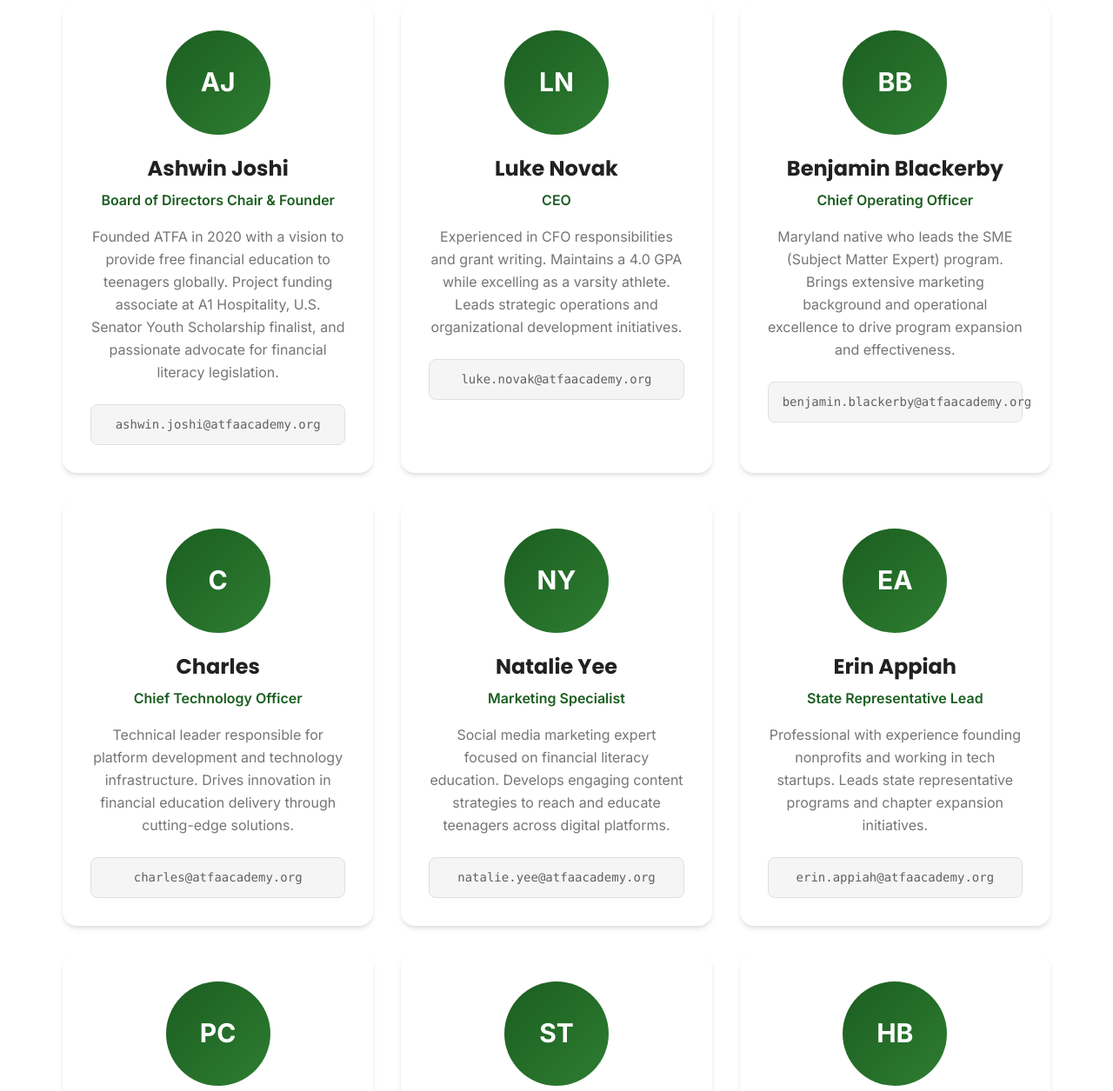
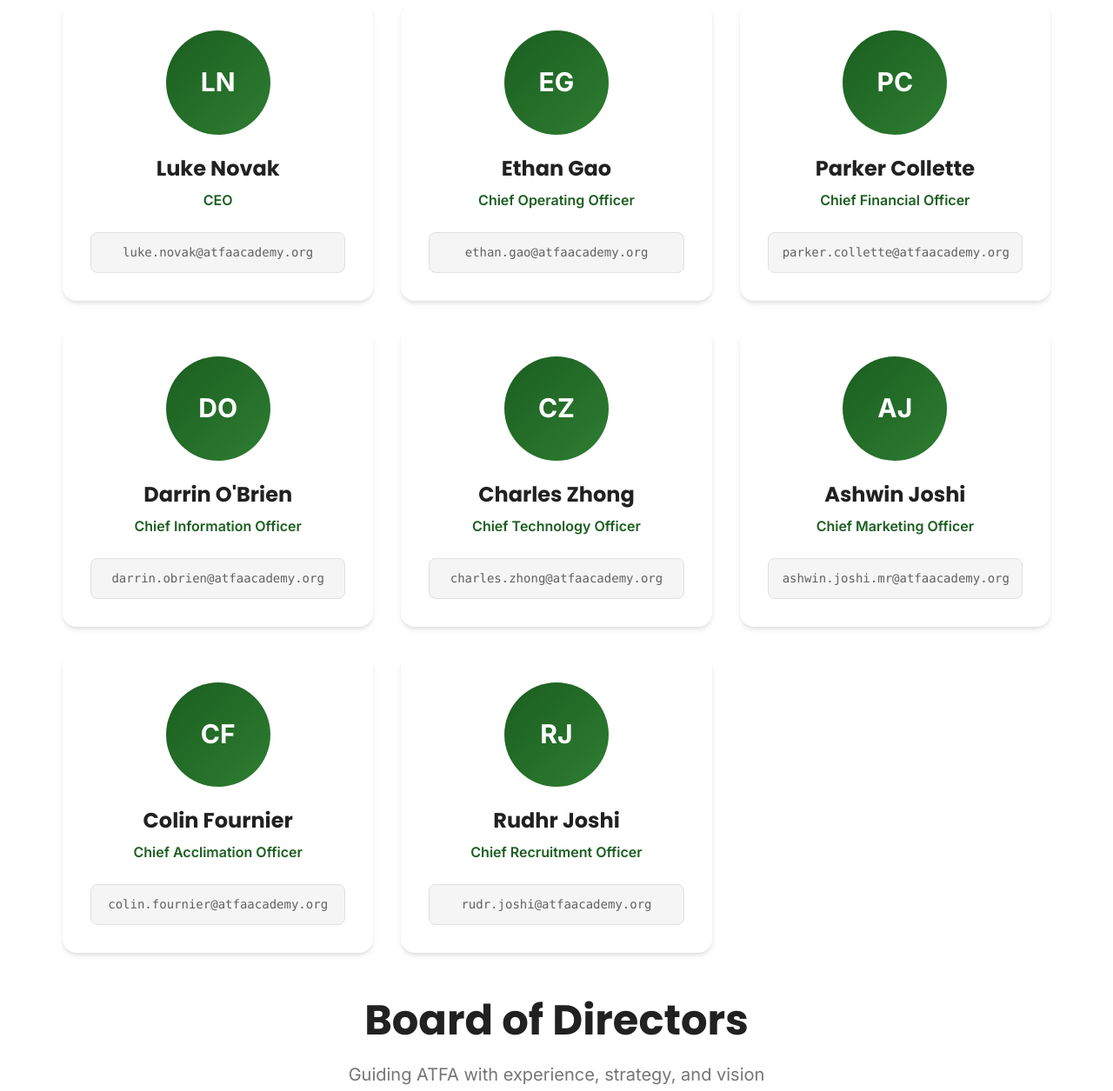
Before and after one commit to calashwin/atfaacacemy-redesign, a plain HTML site: page team.html in a window 1280 px wide. Shown: the part 979-2234 px from the top of the page at 87% size. Drawn offline with Linux system fonts and the light colour scheme.

Commit message:
Fixed sponsors not loading and sorted out the team page.

```diff
--- a/css/atfa-unified.css
+++ b/css/atfa-unified.css
@@ -981,7 +981,7 @@ a:hover {
 /* Stats Grid */
 .stats-grid {
     display: grid;
-    grid-template-columns: repeat(auto-fit, minmax(200px, 1fr));
+    grid-template-columns: repeat(auto-fit, minmax(150px, 1fr));
     gap: var(--atfa-space-8);
     text-align: center;
 }
--- a/team.html
+++ b/team.html
@@ -72,12 +72,15 @@
                 <h1 class="hero-title">Meet Our <span class="highlight">Dedicated Team</span></h1>
                 <p class="hero-subtitle">Passionate young leaders working to bring financial literacy education to teenagers worldwide</p>
             </div>
-
             <div class="card bg-white rounded-2xl shadow-lg p-8 m-8">
                 <div class="stats-grid">
                     <div class="stat-item">
-                        <span class="stat-number">9</span>
+                        <span class="stat-number">8</span>
                         <span class="stat-label">Team Members</span>
+                    </div>
+                    <div class="stat-item">
+                        <span class="stat-number">3</span>
+                        <span class="stat-label">Board of Directors</span>
                     </div>
                     <div class="stat-item">
                         <span class="stat-number">100K+</span>
@@ -105,58 +108,22 @@
             </div>
 
                 <div class="team-grid">
-                    <!-- Ashwin Joshi - Founder & CEO -->
-                    <div class="team-member">
-                        <div class="member-photo">AJ</div>
-                        <h3 class="member-name">Ashwin Joshi</h3>
-                        <p class="member-role">Board of Directors Chair & Founder</p>
-                        <p class="member-bio">Founded ATFA in 2020 with a vision to provide free financial education to teenagers globally. Project funding associate at A1 Hospitality, U.S. Senator Youth Scholarship finalist, and passionate advocate for financial literacy legislation.</p>
-                        <div class="member-email">ashwin.joshi@atfaacademy.org</div>
-                    </div>
-
                     <!-- Luke Novak - CEO -->
                     <div class="team-member">
                         <div class="member-photo">LN</div>
                         <h3 class="member-name">Luke Novak</h3>
                         <p class="member-role">CEO</p>
-                        <p class="member-bio">Experienced in CFO responsibilities and grant writing. Maintains a 4.0 GPA while excelling as a varsity athlete. Leads strategic operations and organizational development initiatives.</p>
+                        <p class="member-bio"></p>
                         <div class="member-email">luke.novak@atfaacademy.org</div>
                     </div>
 
-                    <!-- Benjamin Blackerby - COO -->
+                    <!-- Ethan Gao - COO -->
                     <div class="team-member">
-                        <div class="member-photo">BB</div>
-                        <h3 class="member-name">Benjamin Blackerby</h3>
+                        <div class="member-photo">EG</div>
+                        <h3 class="member-name">Ethan Gao</h3>
                         <p class="member-role">Chief Operating Officer</p>
-                        <p class="member-bio">Maryland native who leads the SME (Subject Matter Expert) program. Brings extensive marketing background and operational excellence to drive program expansion and effectiveness.</p>
-                        <div class="member-email">benjamin.blackerby@atfaacademy.org</div>
-                    </div>
-
-                    <!-- Charles - CTO -->
-                    <div class="team-member">
-                        <div class="member-photo">C</div>
-                        <h3 class="member-name">Charles</h3>
-                        <p class="member-role">Chief Technology Officer</p>
-                        <p class="member-bio">Technical leader responsible for platform development and technology infrastructure. Drives innovation in financial education delivery through cutting-edge solutions.</p>
-                        <div class="member-email">charles@atfaacademy.org</div>
-                    </div>
-
-                    <!-- Natalie Yee - Marketing -->
-                    <div class="team-member">
-                        <div class="member-photo">NY</div>
-                        <h3 class="member-name">Natalie Yee</h3>
-                        <p class="member-role">Marketing Specialist</p>
-                        <p class="member-bio">Social media marketing expert focused on financial literacy education. Develops engaging content strategies to reach and educate teenagers across digital platforms.</p>
-                        <div class="member-email">natalie.yee@atfaacademy.org</div>
-                    </div>
-
-                    <!-- Erin Appiah - State Rep Lead -->
-                    <div class="team-member">
-                        <div class="member-photo">EA</div>
-                        <h3 class="member-name">Erin Appiah</h3>
-                        <p class="member-role">State Representative Lead</p>
-                        <p class="member-bio">Professional with experience founding nonprofits and working in tech startups. Leads state representative programs and chapter expansion initiatives.</p>
-                        <div class="member-email">erin.appiah@atfaacademy.org</div>
+                        <p class="member-bio"></p>
+                        <div class="member-email">ethan.gao@atfaacademy.org</div>
                     </div>
 
                     <!-- Parker Collette - CFO -->
@@ -164,27 +131,89 @@
                         <div class="member-photo">PC</div>
                         <h3 class="member-name">Parker Collette</h3>
                         <p class="member-role">Chief Financial Officer</p>
-                        <p class="member-bio">Exceptional team member who brings unique perspective to ATFA. Manages financial operations and organizational coordination with remarkable insight and dedication.</p>
+                        <p class="member-bio"></p>
                         <div class="member-email">parker.collette@atfaacademy.org</div>
                     </div>
 
-                    <!-- Sahir Tandon - Cofounder -->
+                     <!-- Darrin O'Brien - CIO -->
                     <div class="team-member">
-                        <div class="member-photo">ST</div>
-                        <h3 class="member-name">Sahir Tandon</h3>
-                        <p class="member-role">Cofounder</p>
-                        <p class="member-bio">Joined ATFA as cofounder in 2022, bringing essential leadership to the organization's growth. Technology professional and Eagle Scout who contributes deep technical expertise and platform development skills to enhance educational innovation.</p>
-                        <div class="member-email">sahir.tandon@atfaacademy.org</div>
+                        <div class="member-photo">DO</div>
+                        <h3 class="member-name">Darrin O'Brien</h3>
+                        <p class="member-role">Chief Information Officer</p>
+                        <p class="member-bio"></p>
+                        <div class="member-email">darrin.obrien@atfaacademy.org</div>
                     </div>
 
-                    <!-- Hamzeh Beckmohamadi - Cofounder -->
+                    <!-- Charles Zhong - CTO -->
                     <div class="team-member">
-                        <div class="member-photo">HB</div>
-                        <h3 class="member-name">Hamzeh Beckmohamadi</h3>
-                        <p class="member-role">Cofounder</p>
-                        <p class="member-bio">Integral part of ATFA's journey since the beginning. Pre-med student at University of Washington, where service is a core part of his identity, driving his commitment to teen financial education.</p>
-                        <div class="member-email">hamzeh.beckmohamadi@atfaacademy.org</div>
+                        <div class="member-photo">CZ</div>
+                        <h3 class="member-name">Charles Zhong</h3>
+                        <p class="member-role">Chief Technology Officer</p>
+                        <p class="member-bio"></p>
+                        <div class="member-email">charles.zhong@atfaacademy.org</div>
                     </div>
+
+                    <!-- Ashwin Joshi - CMO -->
+                    <div class="team-member">
+                        <div class="member-photo">AJ</div>
+                        <h3 class="member-name">Ashwin Joshi</h3>
+                        <p class="member-role">Chief Marketing Officer</p>
+                        <p class="member-bio"></p>
+                        <div class="member-email">ashwin.joshi.mr@atfaacademy.org</div>
+                    </div>
+
+                    <!-- Colin Fournier - COO -->
+                    <div class="team-member">
+                        <div class="member-photo">CF</div>
+                        <h3 class="member-name">Colin Fournier</h3>
+                        <p class="member-role">Chief Acclimation Officer</p>
+                        <p class="member-bio"></p>
+                        <div class="member-email">colin.fournier@atfaacademy.org</div>
+                    </div>
+
+                    <!-- Colin Fournier - COO -->
+                    <div class="team-member">
+                        <div class="member-photo">RJ</div>
+                        <h3 class="member-name">Rudhr Joshi</h3>
+                        <p class="member-role">Chief Recruitment Officer</p>
+                        <p class="member-bio"></p>
+                        <div class="member-email">rudr.joshi@atfaacademy.org</div>
+                    </div>
+
+                </div>
+            </div>
+
+            <div class="section-header text-center m-12">
+                <h2 class="text-5xl font-extrabold text-gray-900 m-4">Board of Directors</h2>
+                <p class="text-xl text-gray-600">Guiding ATFA with experience, strategy, and vision</p>
+
+                <div class="team-grid">
+                        <!-- Ashwin Joshi - Founder & CEO -->
+                        <div class="team-member">
+                            <div class="member-photo">AJ</div>
+                            <h3 class="member-name">Ashwin Joshi</h3>
+                            <p class="member-role">Board of Directors Chair & Founder</p>
+                            <p class="member-bio">Founded ATFA in 2020 with a vision to provide free financial education to teenagers globally. Project funding associate at A1 Hospitality, U.S. Senator Youth Scholarship finalist, and passionate advocate for financial literacy legislation.</p>
+                            <div class="member-email">ashwin.joshi@atfaacademy.org</div>
+                        </div>
+
+                        <!-- Sahir Tandon - Cofounder -->
+                        <div class="team-member">
+                            <div class="member-photo">ST</div>
+                            <h3 class="member-name">Sahir Tandon</h3>
+                            <p class="member-role">Cofounder</p>
+                            <p class="member-bio">Joined ATFA as cofounder in 2022, bringing essential leadership to the organization's growth. Technology professional and Eagle Scout who contributes deep technical expertise and platform development skills to enhance educational innovation.</p>
+                            <div class="member-email">sahir.tandon@atfaacademy.org</div>
+                        </div>
+
+                        <!-- Hamzeh Beckmohamadi - Cofounder -->
+                        <div class="team-member">
+                            <div class="member-photo">HB</div>
+                            <h3 class="member-name">Hamzeh Beckmohamadi</h3>
+                            <p class="member-role">Cofounder</p>
+                            <p class="member-bio">Integral part of ATFA's journey since the beginning. Pre-med student at University of Washington, where service is a core part of his identity, driving his commitment to teen financial education.</p>
+                            <div class="member-email">hamzeh.beckmohamadi@atfaacademy.org</div>
+                        </div>
                 </div>
             </div>
         </div>
```
Also changed, not shown: sponsors.html (+2 -1 lines), logos/morgan-stanley.png (renamed from logos/ morgan-stanley.png), logos/pacific-clinic.png (renamed from logos/ pacific-clinic.png).
